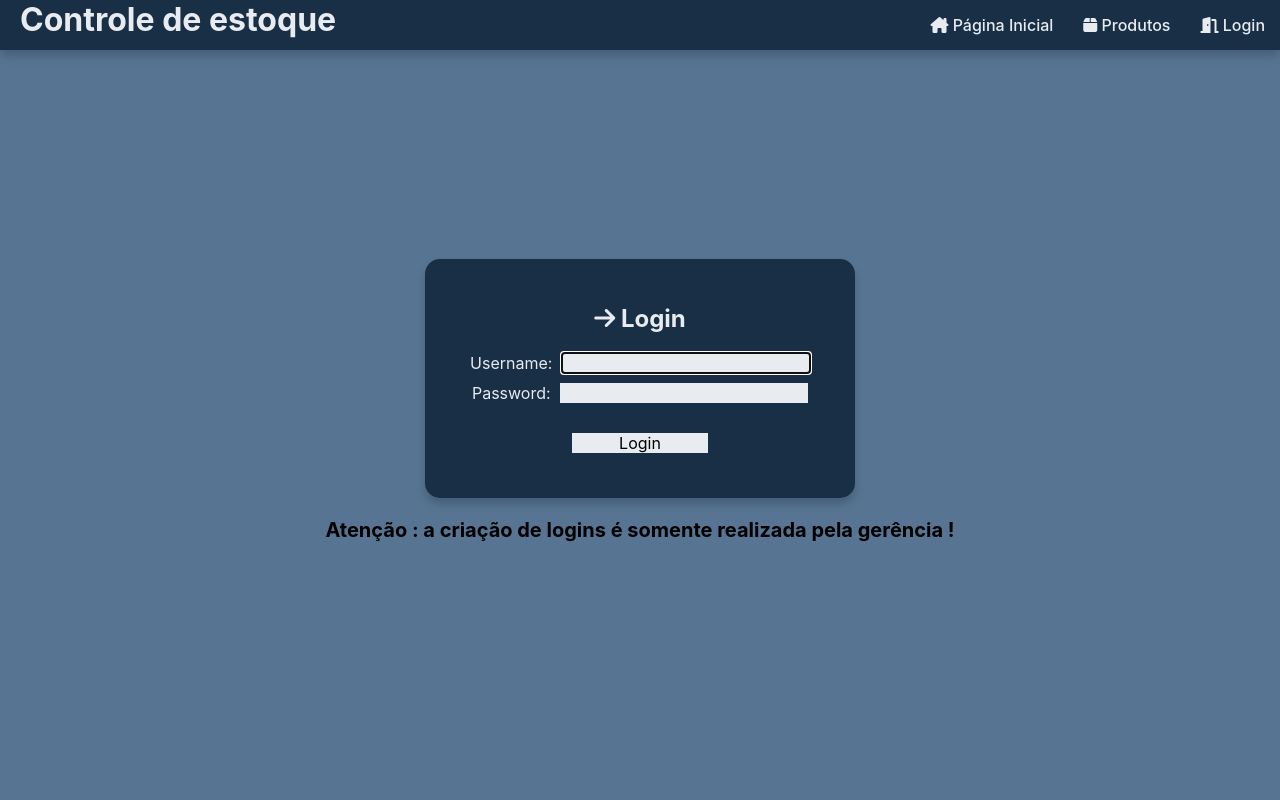
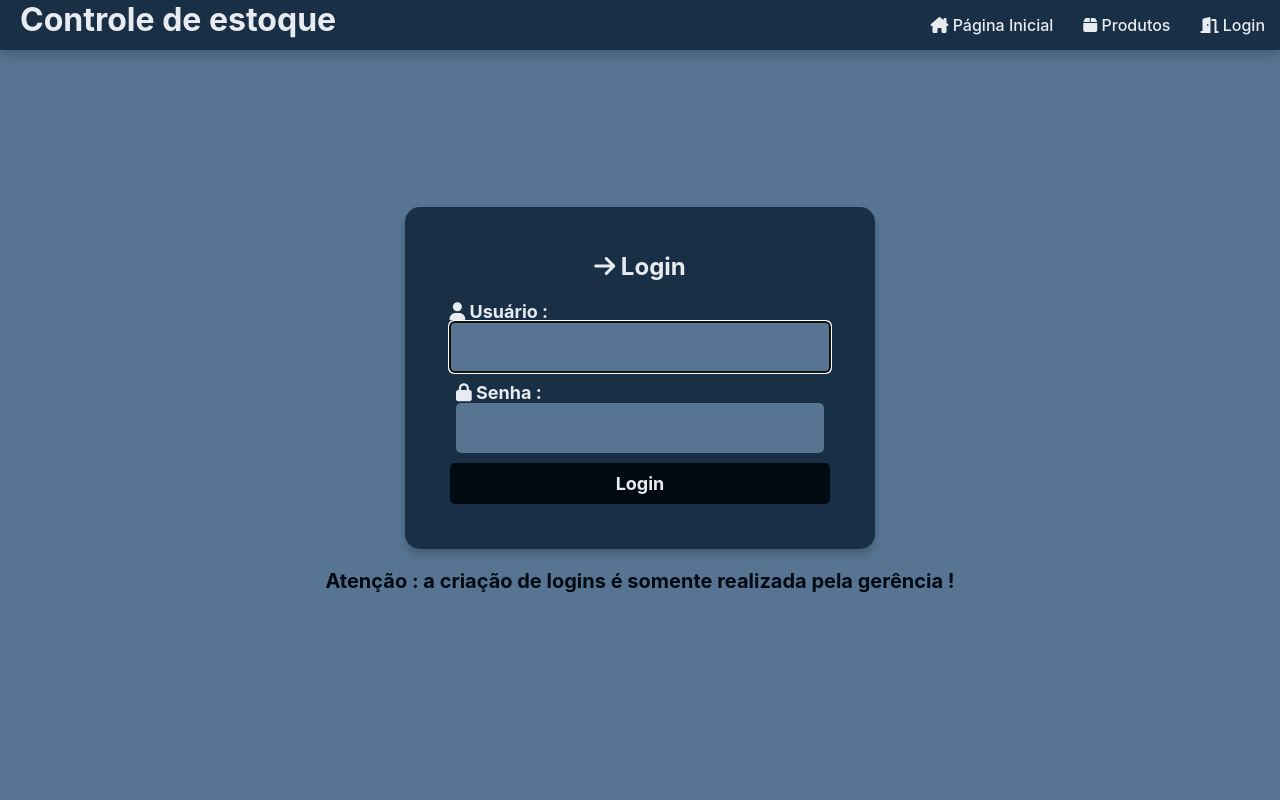
Before and after one commit to Reis567/storage-management, a Django app: page /login/ in a window 1280 px wide. Run offline with Django 4.2, Linux system fonts and the light colour scheme.

Commit message:
login style

```diff
--- a/storage_management/sistema_loja/static/css/style.css
+++ b/storage_management/sistema_loja/static/css/style.css
@@ -86,8 +86,7 @@ body{
     background: var(--th-color);
     transition: .5s;
 }
-
-.login{
+.login {
     height: 100vh;
     display: flex;
     align-items: center;
@@ -95,13 +94,15 @@ body{
     flex-direction: column;
     background: var(--prim-color);
 }
-.login-warning{
+
+.login-warning {
     margin-top: 20px;
     font-size: 20px;
     font-weight: bold;
+    color: var(--black-color);
 }
 
-.login-content{
+.login-content {
     display: flex;
     align-items: center;
     justify-content: center;
@@ -112,28 +113,52 @@ body{
     box-shadow: var(--shadow-bot);
 }
 
-.login-content h2{
+.login-content h2 {
     margin-bottom: 20px;
     color: var(--white-color);
 }
-.login-content button{
-    background-color: var(--white-color);
-    width: 40%;
-    margin-top: 20px;
+
+.login-content button {
+    background-color: var(--black-color);
+    color: var(--white-color);
+    width: 100%;
+    padding: 10px;
+    border: none;
+    border-radius: 5px;
+    font-size: 18px;
+    font-weight: bold;
+    cursor: pointer;
+    transition: background-color 0.5s;
 }
 
-.form-login form{
+.login-content button:hover {
+    background-color: var(--th-color);
+}
+
+.form-login form {
     display: flex;
     align-items: center;
     justify-content: center;
     flex-direction: column;
     color: var(--white-color);
 }
-.form-login form input{
-    margin-left: 5px;
+
+.form-group label {
+    color: var(--white-color); /* Mudar a cor da fonte dos labels para --black-color */
+    font-weight: bold;
+    font-size: 18px;
+}
+
+.form-login form input {
     margin-bottom: 10px;
-    background: var(--white-color);
+    width: 100%;
+    padding: 15px;
+    background: var(--prim-color);
+    border: none;
+    border-radius: 5px;
+    color: var(--white-color);
 }
+
 .products-body {
     height: 100vh;
     background: var(--prim-color);
--- a/storage_management/sistema_loja/templates/registration/login.html
+++ b/storage_management/sistema_loja/templates/registration/login.html
@@ -6,23 +6,29 @@
 <div class="login">
 
     <div class="login-content">
-      <h2><i class="fa-solid fa-arrow-right"></i> Login</h2>
+        <h2><i class="fa-solid fa-arrow-right"></i> Login</h2>
         <div class="form-login">
-
-          <form method="post">
-            {% csrf_token %}
-            {{ form.as_p }}
-            <button type="submit">Login</button>
-          </form>
+            <form method="post">
+                {% csrf_token %}
+                <div class="form-group">
+                    <label for="{{ form.username.id_for_label }}"><i class="fa-solid fa-user"></i>  Usuário : </label>
+                    {{ form.username }}
+                </div>
+                <div class="form-group">
+                    <label for="{{ form.password.id_for_label }}"><i class="fa-solid fa-lock"></i>  Senha : </label>
+                    {{ form.password }}
+                </div>
+                <button type="submit">Login</button>
+            </form>
         </div>
     </div>
     <p class="login-warning">Atenção : a criação de logins é somente realizada pela gerência !</p>
-
 </div>
 {% endblock %}
 
 
+
 <!--
-<i class="fa-solid fa-user"></i>
-<i class="fa-solid fa-lock"></i>
+
+
  -->
```
Also changed, not shown: storage_management/db.sqlite3.
